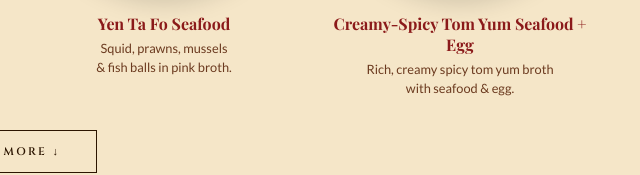
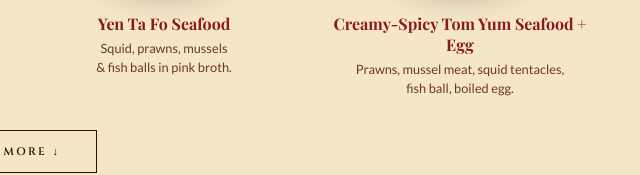
Before and after one commit to Jamebalz/panthainoodles, a plain HTML site: page index.html in a window 1280 px wide. Shown: the part 1595-1770 px from the top of the page, 624-1264 px from the left. Drawn offline with nearby package versions, Linux system fonts and the light colour scheme; a web font is replaced by a local one.

Commit message:
Update S8 menu description (#13)
Claude-Session: https://claude.ai/code/session_01C8aDPCK89DShuj6XDh4EWX

Co-authored-by: Claude <noreply@anthropic.com>

```diff
--- a/index.html
+++ b/index.html
@@ -1044,7 +1044,7 @@ nav.scrolled{
       <div class="sig-card" onclick="openDish(this)">
         <div class="sig-img-wrap"><img src="S8.jpg" alt="Creamy-Spicy Tom Yum Seafood & Egg"></div>
         <div class="sig-name">Creamy-Spicy Tom Yum Seafood + Egg</div>
-        <div class="sig-desc">Rich, creamy spicy tom yum broth<br>with seafood &amp; egg.</div>
+        <div class="sig-desc">Prawns, mussel meat, squid tentacles,<br>fish ball, boiled egg.</div>
       </div>
       <div class="sig-card hidden-card" onclick="openDish(this)">
         <div class="sig-img-wrap"><img src="S9.png" alt="Boat Noodles Shabu Beef"></div>
```
